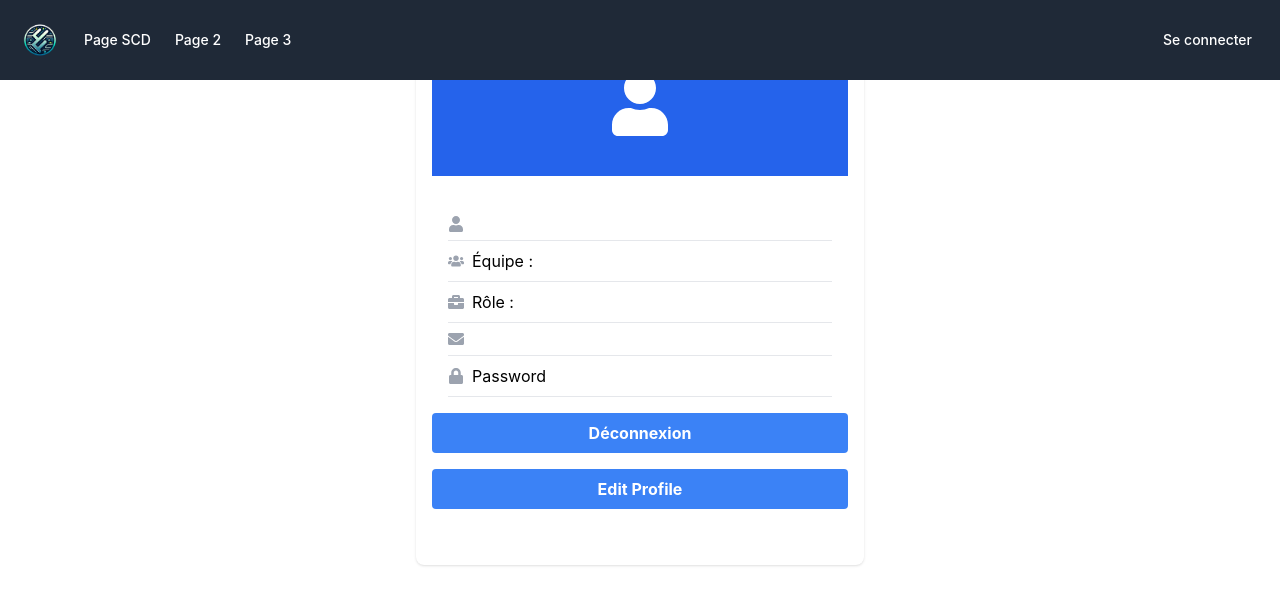
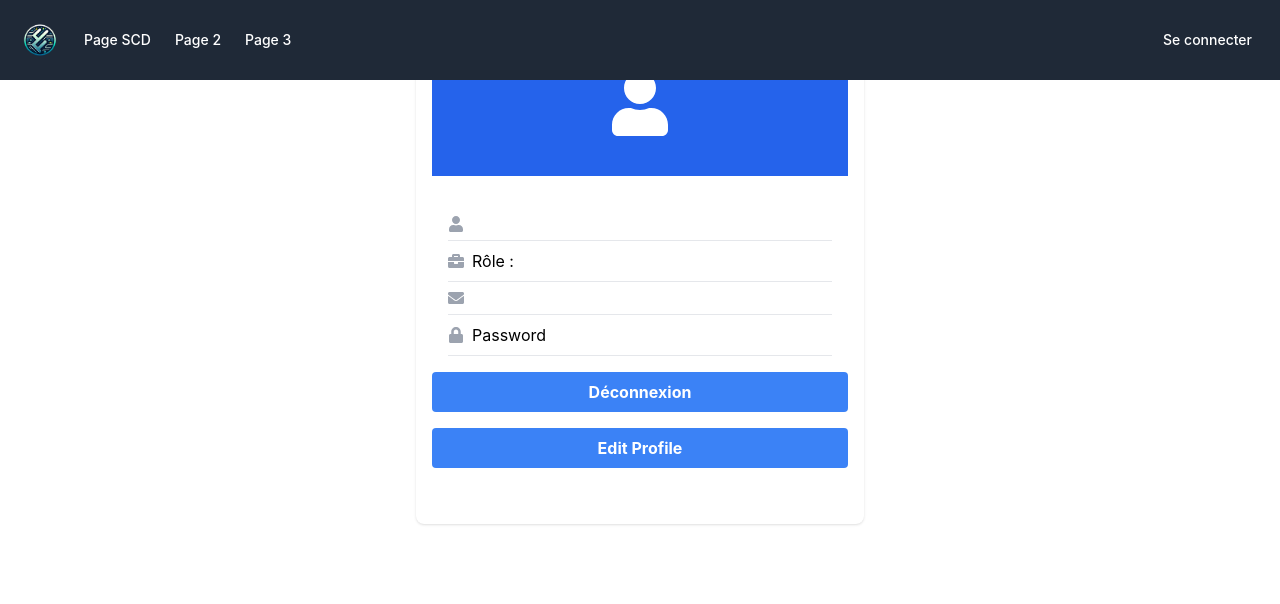
Before and after one commit to Dinoozz/bnclike_front, a React (Create React App) app: page /profile in a window 1280 px wide. Shown: the top 604 px of the page. Built offline with nearby package versions, Linux system fonts and the light colour scheme; no server answers.

Commit message:
[+] profilepage

```diff
--- a/src/page/ProfilePage.js
+++ b/src/page/ProfilePage.js
@@ -13,16 +13,15 @@ const ProfilePage = () => {
         email: '',
         role: ''
     });
-    const [userTeamName, setUserTeamName] = useState('');
 
     useEffect(() => {
         fetchUserInfo();
-        fetchUserTeam();
     }, []);
 
     const fetchUserInfo = async () => {
         try {
             const response = await api.getUserInfo();
+            console.log("Salope :", response);
             setUserInfo({
                 username: response.username,
                 email: response.email,
@@ -30,19 +29,6 @@ const ProfilePage = () => {
             });
         } catch (error) {
             console.error('Erreur lors de la récupération des informations de l\'utilisateur:', error);
-        }
-    };
-
-    const fetchUserTeam = async () => {
-        try {
-            const teamResponse = await api.getUserTeam();
-            const teamId = teamResponse.team;
-            if (teamId) {
-                const teamInfo = await api.getTeamById(teamId);
-                setUserTeamName(teamInfo.name);
-            }
-        } catch (error) {
-            console.error('Erreur lors de la récupération de l\'équipe de l\'utilisateur:', error);
         }
     };
 
@@ -71,10 +57,6 @@ const ProfilePage = () => {
                   <div className="flex items-center border-b py-2">
                       <FaUser className="text-gray-400 mr-2" />
                       <span className="flex-grow">{userInfo.username}</span>
-                  </div>
-                  <div className="flex items-center border-b py-2">
-                      <FaUsers className="text-gray-400 mr-2" />
-                      <span className="flex-grow">Équipe : {userTeamName}</span>
                   </div>
                   <div className="flex items-center border-b py-2">
                       <FaBriefcase className="text-gray-400 mr-2" />
```
